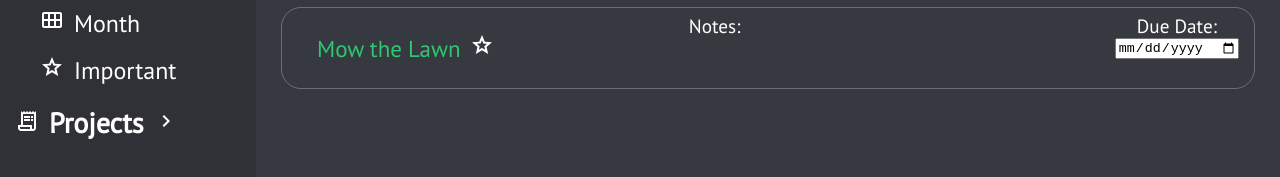
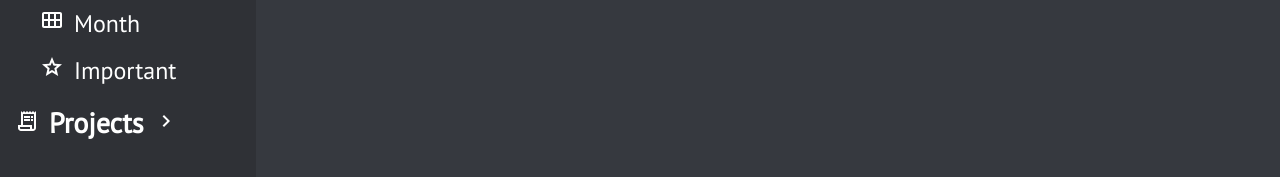
Before and after one commit to Mtbiker17/to-do-app, a website built with webpack: page dist/index.html in a window 1280 px wide. Shown: the part 265-442 px from the top of the page. Built offline with nearby package versions, Linux system fonts and the light colour scheme; files whose address does not match are found by name.

Commit message:
removed default (example) task HTML

```diff
--- a/dist/index.html
+++ b/dist/index.html
@@ -53,17 +53,7 @@
             <div id='userInterface'>
                 <div id='currentTitle'>Inbox</div>
                 <div id='addTask'>Add Task</div>
-                <div id='taskContainer'>
-                    <div id='task'>
-                        <div id='taskTitle'>Mow the Lawn</div>
-                        <div id='taskNotes'>Notes:
-                            <div id='notes'></div>
-                        </div>
-                        <div id='dueDate'>Due Date:
-                            <input type='date' id='date'>
-                        </div>
-                    </div>
-                </div>
+                <div id='taskContainer'></div>
             </div>
         </div>
     </div>
```
